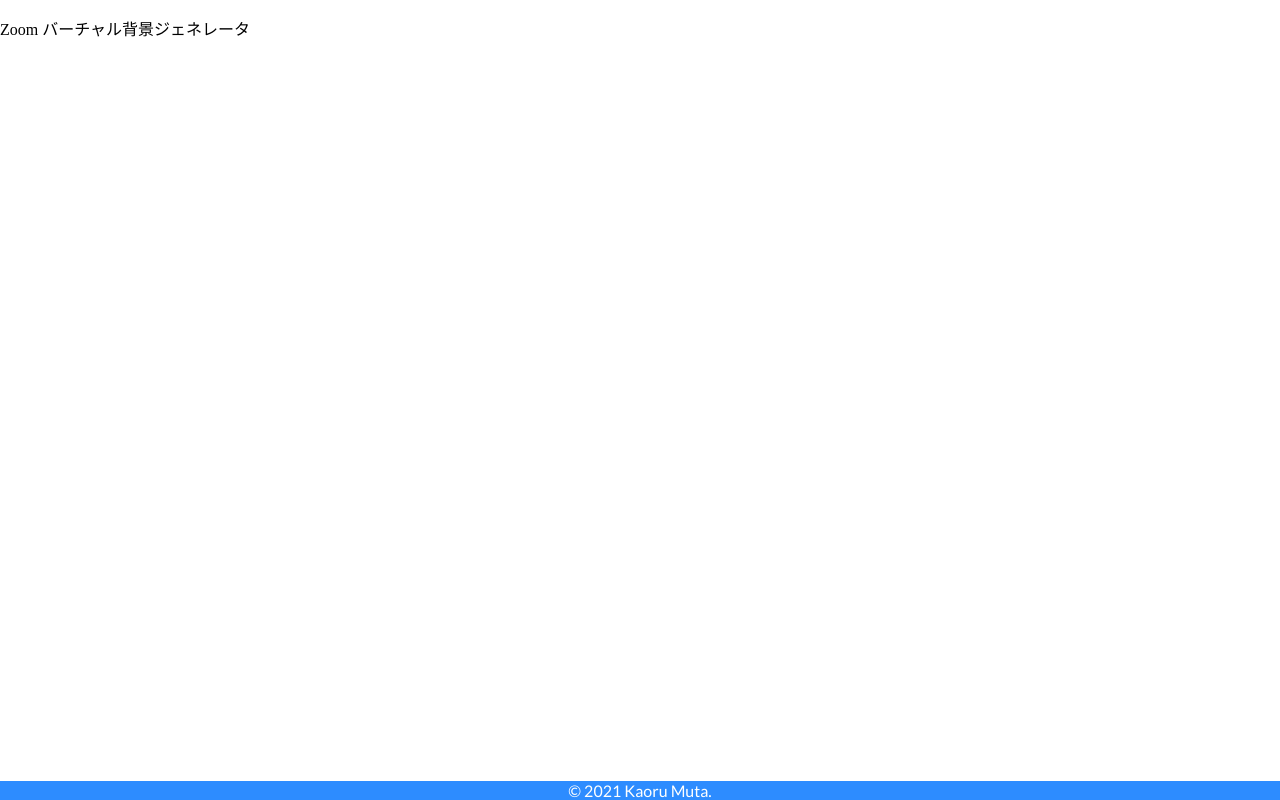
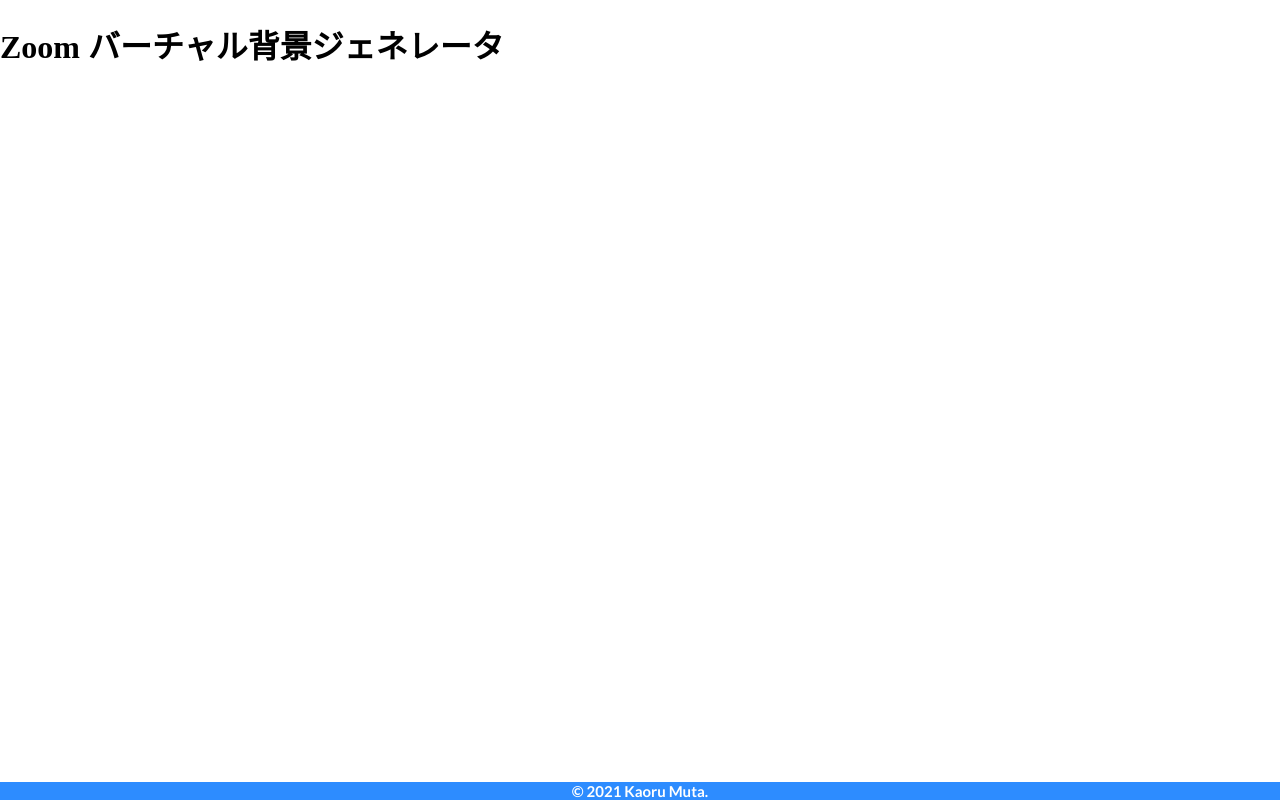
Before and after one commit to KaoruMuta/VBGen, a Flask app: page / in a window 1280 px wide. Run offline with Flask 2, Linux system fonts and the light colour scheme.

Commit message:
fix: change font-size

```diff
--- a/app/static/index.css
+++ b/app/static/index.css
@@ -7,6 +7,7 @@
   position: absolute;
   color: #FFFFFF;
   font-family: "Lato";
+  font-size: 15px;
   background-color: #2D8CFF;
   width: 100%;
   bottom: 0;
--- a/app/templates/index.html
+++ b/app/templates/index.html
@@ -7,7 +7,7 @@
     <link rel="stylesheet" type="text/css" href="{{ url_for('static', filename='index.css') }}">
   </head>
   <body class="body">
-    <p>Zoom バーチャル背景ジェネレータ</p>
+    <h1>Zoom バーチャル背景ジェネレータ<h1>
     <footer>&copy; 2021 Kaoru Muta.</footer>
   </body>
 </html>
```
